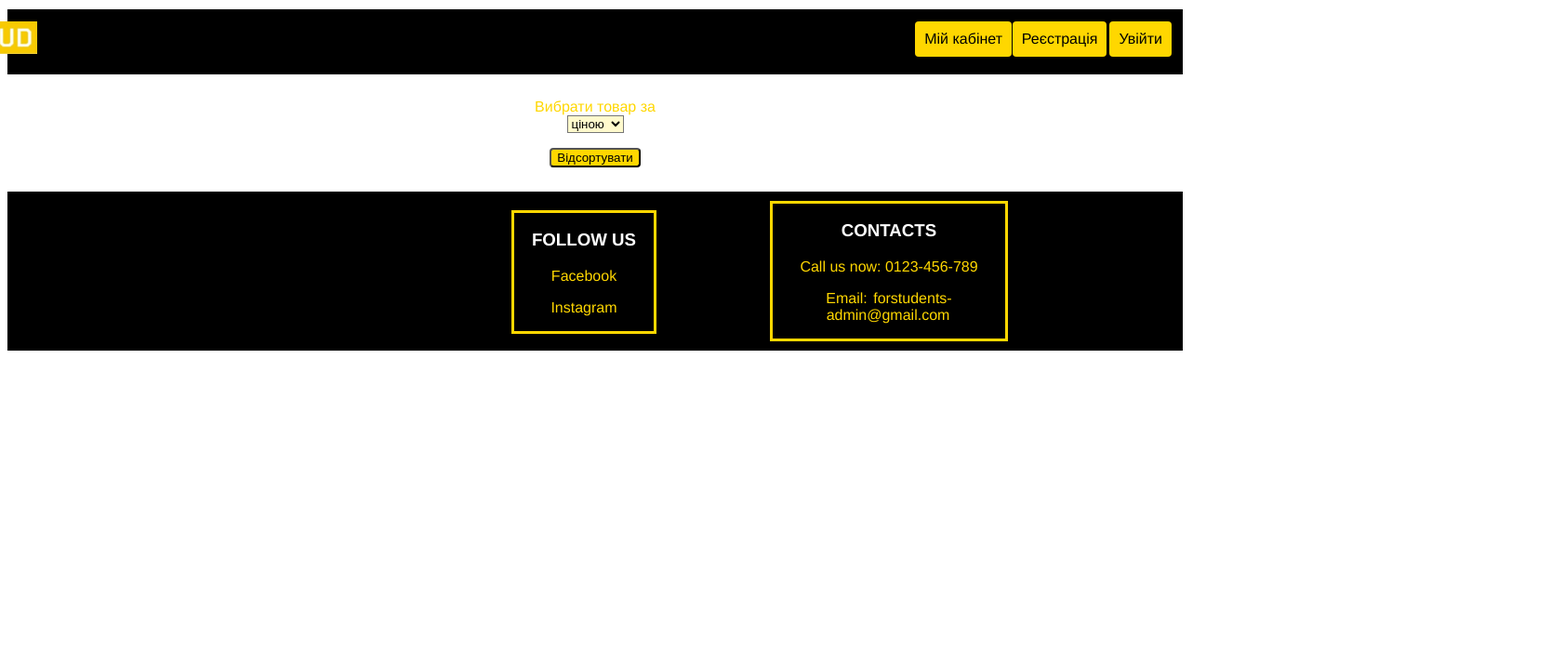
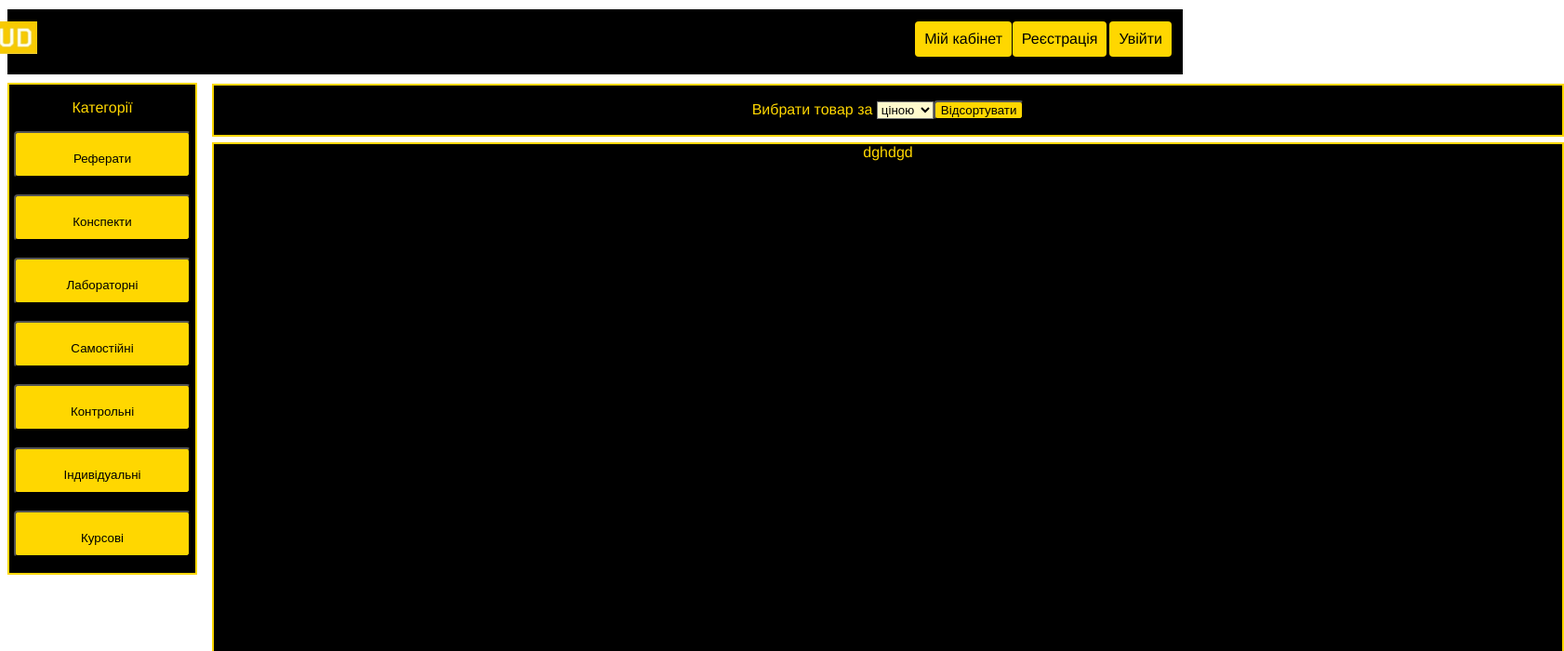
Before and after one commit to IhorBakaisa/4Stud, a Vue app: page /#/ in a window 1280 px wide. Shown: the top 700 px of the page at 93% size, 1682 px wide, since content can reach past the window. Built offline with nearby package versions, Linux system fonts and the light colour scheme.

Commit message:
Add files via upload

```diff
--- a/package.json
+++ b/package.json
@@ -10,7 +10,8 @@
   "dependencies": {
     "core-js": "^3.6.5",
     "vue": "^2.6.11",
-    "vue-router": "^3.5.2"
+    "vue-router": "^3.5.2",
+    "vuex": "^3.6.2"
   },
   "devDependencies": {
     "@vue/cli-plugin-babel": "~4.5.0",
--- a/src/pages/GoodsList/index.vue
+++ b/src/pages/GoodsList/index.vue
@@ -1,11 +1,51 @@
 <template>
     <div>
- <p> Вибрати товар за<br> <select size="1" class="select">
-<option value="1">ціною</option>
-<option value="2">датою </option>
-</select></p>
-   <p><input type="submit" value="Відсортувати" class="butsort"></p>
-
+        <div class="sort">
+            <p> Вибрати товар за <select size="1" class="select">
+            <option value="1">ціною</option>
+            <option value="2">датою </option>
+            </select>
+            <input type="submit" value="Відсортувати" class="butsort"></p>
+        </div>
+        <div class="categories">
+            <p id="catg">Категорії</p>
+            <button class="btnCategories">
+                Реферати
+            </button>
+            <br>
+            <br>
+            <button class="btnCategories">
+                Конспекти
+            </button>
+            <br>
+            <br>
+            <button class="btnCategories">
+                Лабораторні
+            </button>
+            <br>
+            <br>
+            <button class="btnCategories">
+                Самостійні
+            </button>
+            <br>
+            <br>
+            <button class="btnCategories">
+                Контрольні
+            </button>
+            <br>
+            <br>
+            <button class="btnCategories">
+                Індивідуальні
+            </button>
+            <br>
+            <br>
+            <button class="btnCategories">
+                Курсові
+            </button>
+        </div>
+        <div class="mainList">
+            dghdgd
+        </div>
     </div>
 </template>
 
@@ -16,6 +56,39 @@
 </script>
 
 <style >
+.mainList{
+    border: 2px solid;
+    margin-left: 210px;
+    background-color: black;
+    margin-top: -465px;
+    height: 800px;
+    width: 1450px;
+}
+.btnCategories{
+    height: 50px;
+    width: 190px;
+    padding-top: 10px ;
+    border-radius: 4px;
+    background-color: Gold;
+
+
+    color: Black;
+    text-decoration: none;
+}
+
+.btnCategories:hover {
+  background-color: DarkOrange;
+  color: white;
+}
+.categories{
+    margin-top: -58px;
+    color: gold;
+    border: 2px solid;
+    width: 200px;
+    height: 525px;
+    background-color: black;
+    margin-left: -10px;
+}
 .butsort{
   border-radius: 4px;
   border-color: black;
@@ -29,4 +102,10 @@
 .select{
     background: LemonChiffon;
 }
+.sort{
+    border: 2px solid;
+    width: 1450px;
+    margin-left: 210px;
+    background-color: black;
+}
 </style>
```
Also changed, not shown: 1 other file (tests, documents, lock files or other folders).
